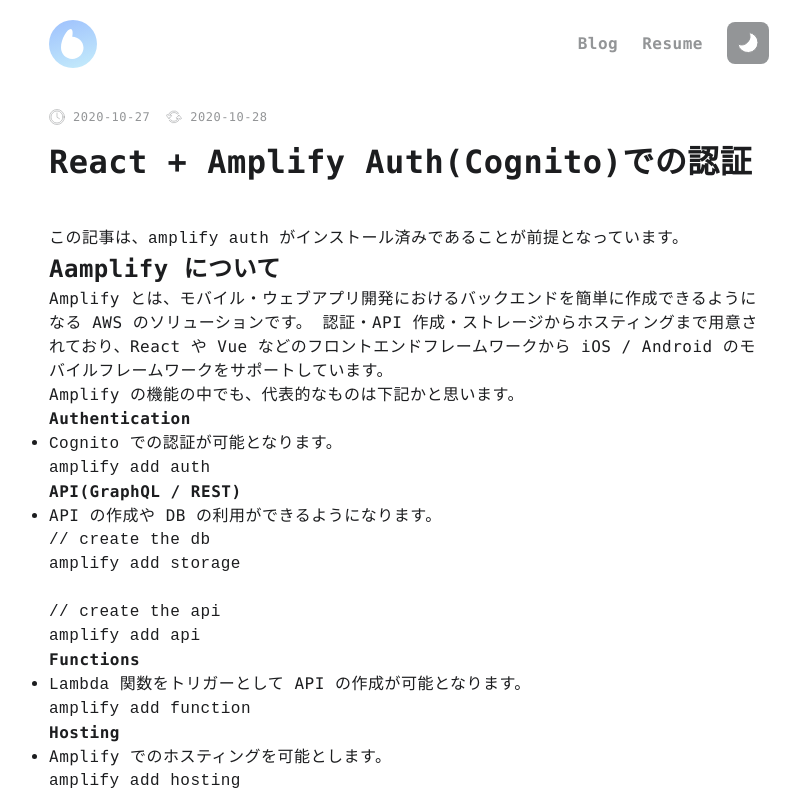
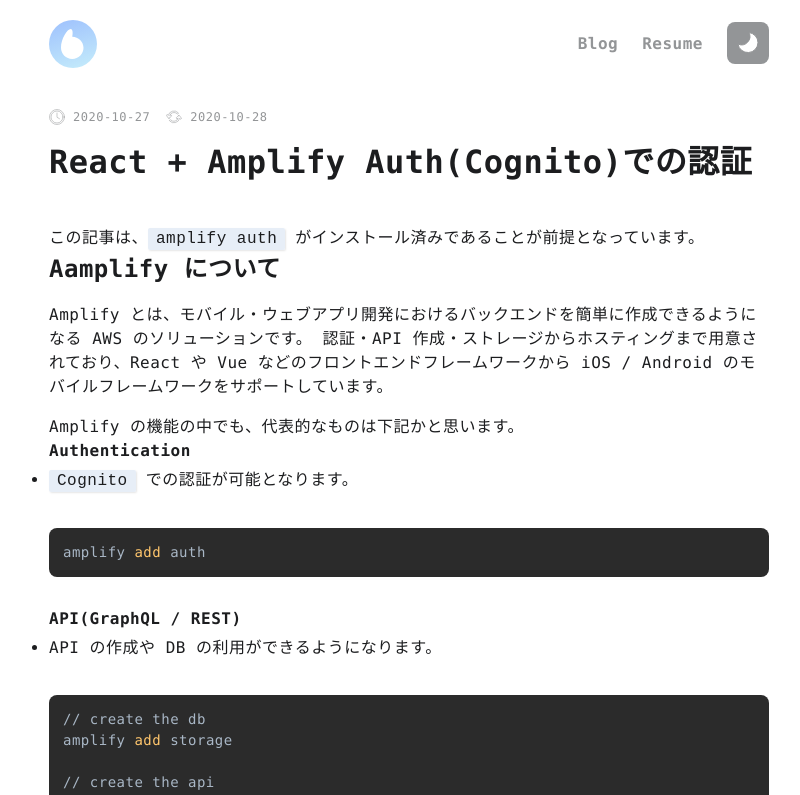
Before and after one commit to Yuta07/asibi, a Next.js app: page /amplify-authclass in a window 1280 px wide. Shown: the top 795 px of the page, without its empty margins (231-1031 px from the left). Built offline with nearby package versions, Linux system fonts and the light colour scheme.

Commit message:
fix: react-markdown abridged edition

```diff
--- a/components/markdown/Embed.tsx
+++ /dev/null
@@ -1,6 +0,0 @@
-import { VFC } from 'react'
-import TweetEmbed from 'react-tweet-embed'
-
-export const TwitterCard: VFC<{ value: string }> = ({ value }) => {
-	return <TweetEmbed id={value} options={{ theme: 'dark' }} />
-}
--- a/pages/[id].tsx
+++ b/pages/[id].tsx
@@ -7,7 +7,6 @@
 import { BlockCode } from '@components/markdown/BlockCode'
 import { Blockquote } from '@components/markdown/Blockquote'
 import { Delete } from '@components/markdown/Delete'
-import { TwitterCard } from '@components/markdown/Embed'
 import { Heading } from '@components/markdown/Heading'
 import { Img } from '@components/markdown/Img'
 import { InlineCode } from '@components/markdown/InlineCode'
@@ -43,10 +42,6 @@
 
 const Blog: NextPage<Props> = ({ postData }) => {
 	const CodeBlock = ({ language, value }: Code) => {
-		if (language === 'twitter') {
-			return <TwitterCard value={value} />
-		}
-
 		return <BlockCode language={language} value={value} />
 	}
 
@@ -92,10 +87,7 @@
 		)
 	}
 
-	const MarkdownListItem: VFC<{ children: ReactNode; ordered: boolean; tight: boolean; index: number }> = ({
-		children,
-		...props
-	}) => {
+	const MarkdownListItem: VFC<{ children: ReactNode; ordered: boolean; index: number }> = ({ children, ...props }) => {
 		const { ordered, index } = props
 		return (
 			<ListItem ordered={ordered} index={index}>
@@ -168,23 +160,37 @@
 			<main className={styles.main}>
 				<ReactMarkdown
 					skipHtml={false}
-					children={postData.content} // eslint-disable-line react/no-children-prop
 					unwrapDisallowed={true}
 					components={{
 						blockquote: MarkdownBlockquote,
-						// code: CodeBlock,
-						delete: MarkdownDelete,
+						code({ inline, className, children, ...props }) {
+							const match = /language-(\w+)/.exec(className || '')
+
+							return !inline && match ? (
+								<CodeBlock language={match[1]} value={children.toString()} {...props} />
+							) : (
+								<MarkdownInlineCode>{children}</MarkdownInlineCode>
+							)
+						},
+						del: MarkdownDelete,
 						heading: MarkdownHeading,
-						image: MarkdownImage,
-						inlineCode: MarkdownInlineCode,
-						link: MarkdownLink,
+						img: MarkdownImage,
+						a: MarkdownLink,
 						list: MarkdownList,
-						listItem: MarkdownListItem,
-						paragraph: MarkdownParagraph,
+						li({ children, index, ordered, ...props }) {
+							return (
+								<MarkdownListItem ordered={ordered} index={index} {...props}>
+									{children}
+								</MarkdownListItem>
+							)
+						},
+						p: MarkdownParagraph,
 						strong: MarkdownStrong,
-						thematicBreak: MarkdownThematicBreak,
+						hr: MarkdownThematicBreak,
 					}}
-				/>
+				>
+					{postData.content}
+				</ReactMarkdown>
 			</main>
 			<Share slug={postData.id} title={postData.data.title} />
 		</div>
```
Also changed, not shown: posts/markdown-express.md (+5 -17 lines).
